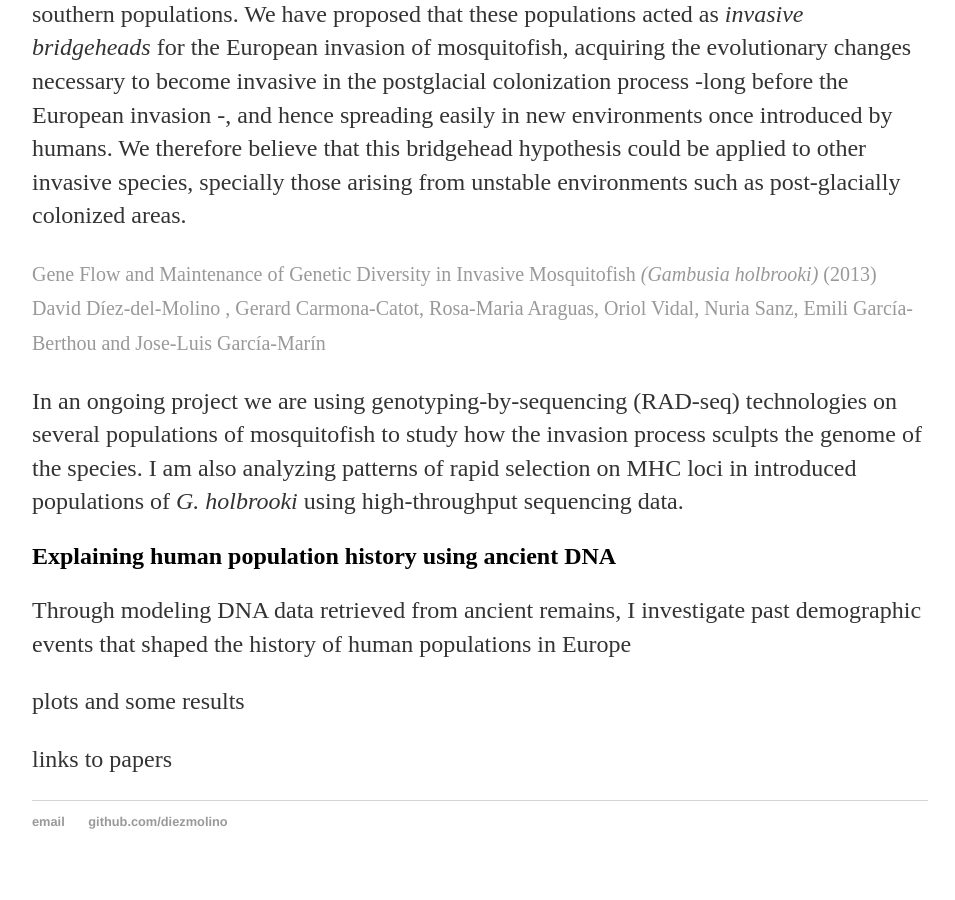
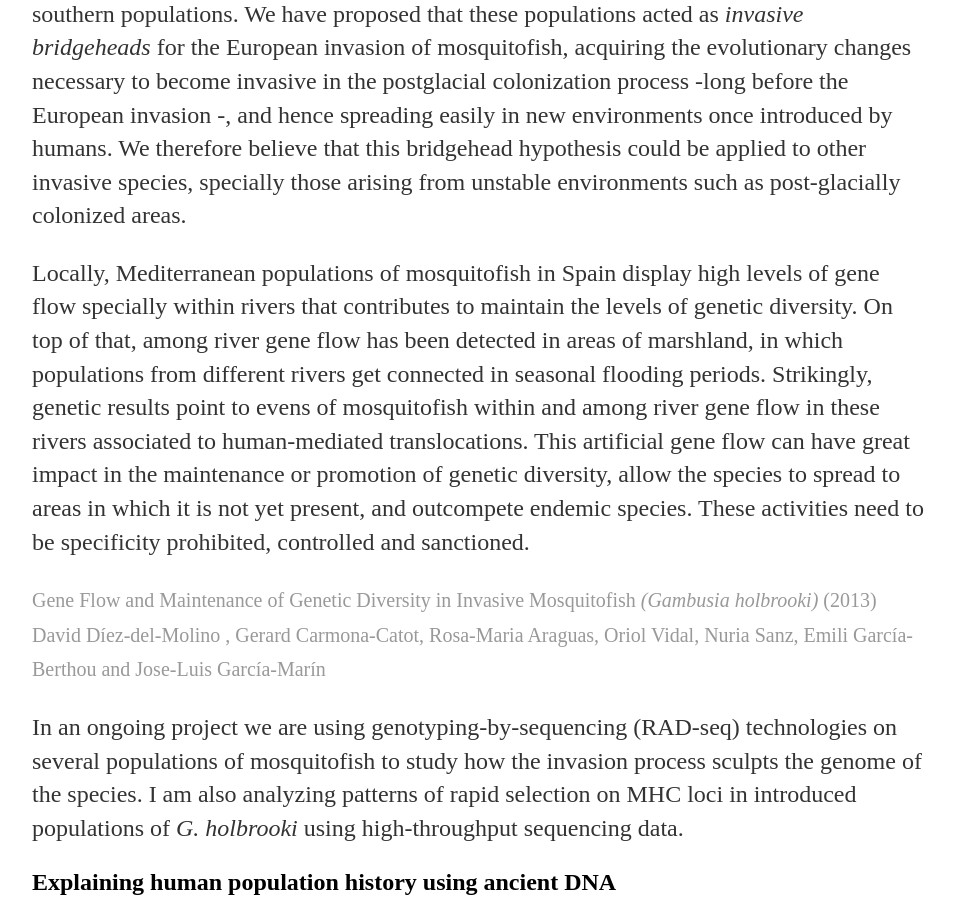
Before and after one commit to DiezMolino/diezmolino.github.io, a Jekyll site: the page research/index.html, which Jekyll copies as it is, in a window 1280 px wide and 900 px high, scrolled down 1419 px. Shown: the whole window, without its empty margins (160-1115 px from the left). Built offline with Jekyll 4.4.1, drawn with Linux system fonts in a browser that asks for light colours.

Commit message:
Update index.html

```diff
--- a/research/index.html
+++ b/research/index.html
@@ -33,6 +33,8 @@
 <p> High levels of genetic diversity in introduced populations of mosquitofish is surprising because the general theory predicts the opposite (with some remarkable exceptions). In fact populations from Mediterranean Spanish streams had similar levels of genetic diversity than American populations only when compared with the populations suggested as being the sources of the European introduction. Also, these Spanish introduced populations did not appear to have undergone substantial losses of genetic diversity during the invasion process. Additionally, this American sources allocated at the northern range of the natural distribution of the species had been suggested to appear as consequence of postglacial colonization, displaying less genetic diversity for both microsatellite loci and mtDNA haplotypes than southern populations. We have proposed that these populations acted as <i>invasive bridgeheads</i> for the European invasion of mosquitofish, acquiring the evolutionary changes necessary to become invasive in the postglacial colonization process -long before the European invasion -, and  hence spreading easily in new environments once introduced by humans. We therefore believe
 that this bridgehead hypothesis could be applied to other invasive species, specially those arising from unstable environments such as post-glacially colonized areas.</p>
 
+<p> Locally, Mediterranean populations of mosquitofish in Spain display high levels of gene flow specially within rivers that contributes to maintain the levels of genetic diversity. On top of that, among river gene flow has been detected in areas of marshland, in which populations from different rivers get connected in seasonal flooding periods. Strikingly, genetic results point to evens of mosquitofish within and among river gene flow in these rivers associated to human-mediated translocations. This artificial gene flow can have great impact in the maintenance or promotion of genetic diversity, allow the species to spread to areas in which it is not yet present, and outcompete endemic species. These activities need to be specificity prohibited, controlled and sanctioned. </p>
+
 <p><small><a href="http://journals.plos.org/plosone/article?id=10.1371/journal.pone.0082501" target="_blank">Gene Flow and Maintenance of Genetic Diversity in Invasive Mosquitofish <i>(Gambusia holbrooki) </i> (2013) David Díez-del-Molino , Gerard Carmona-Catot, Rosa-Maria Araguas, Oriol Vidal, Nuria Sanz, Emili García-Berthou and Jose-Luis García-Marín </a></small> </p>
 
 <p> In an ongoing project we are using genotyping-by-sequencing (RAD-seq) technologies on several populations of mosquitofish to study how the invasion process sculpts the genome of the species. I am also analyzing patterns of rapid selection on MHC loci in introduced populations of <i>G. holbrooki</i> using high-throughput sequencing data.</p>
```
